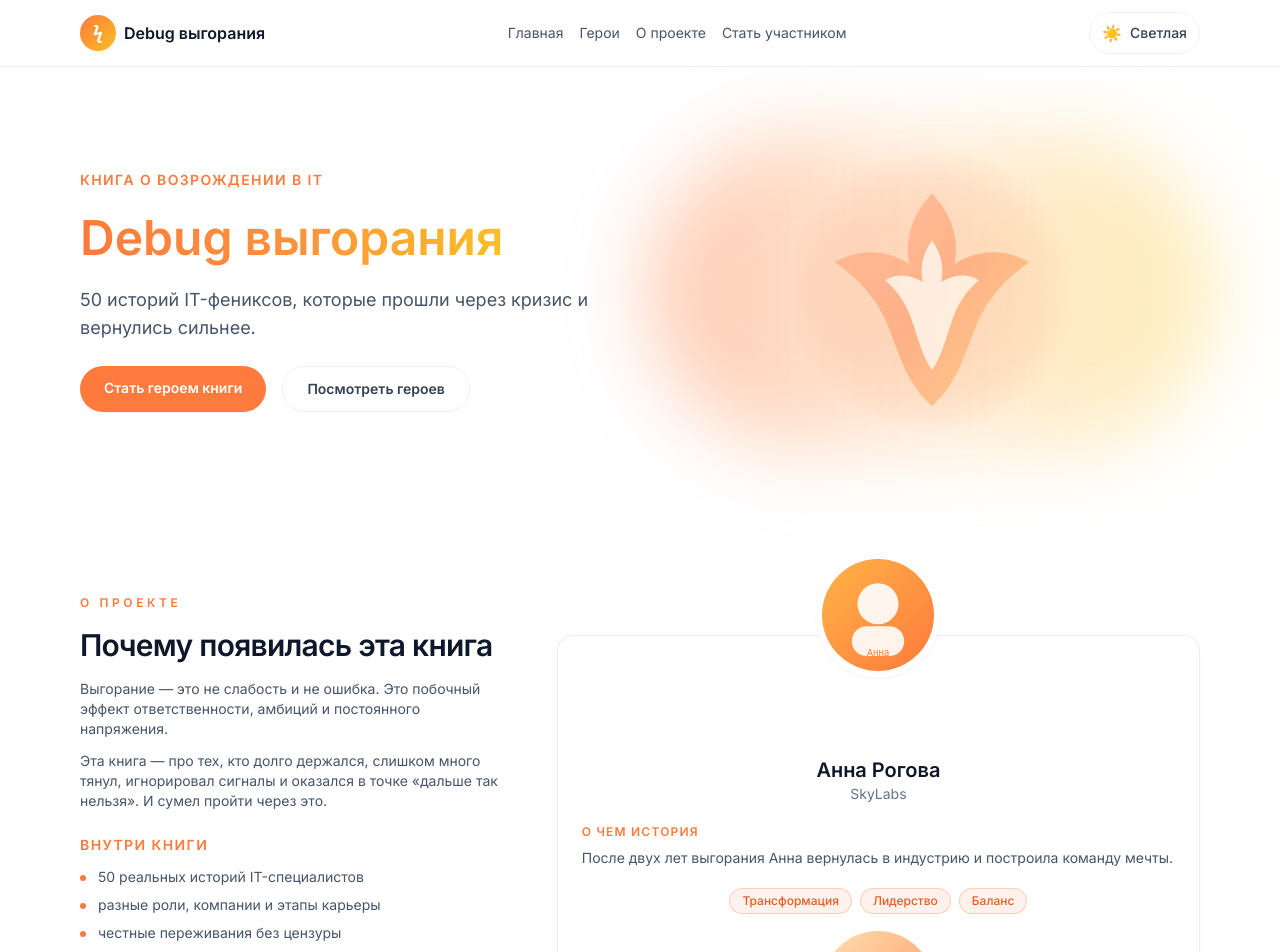
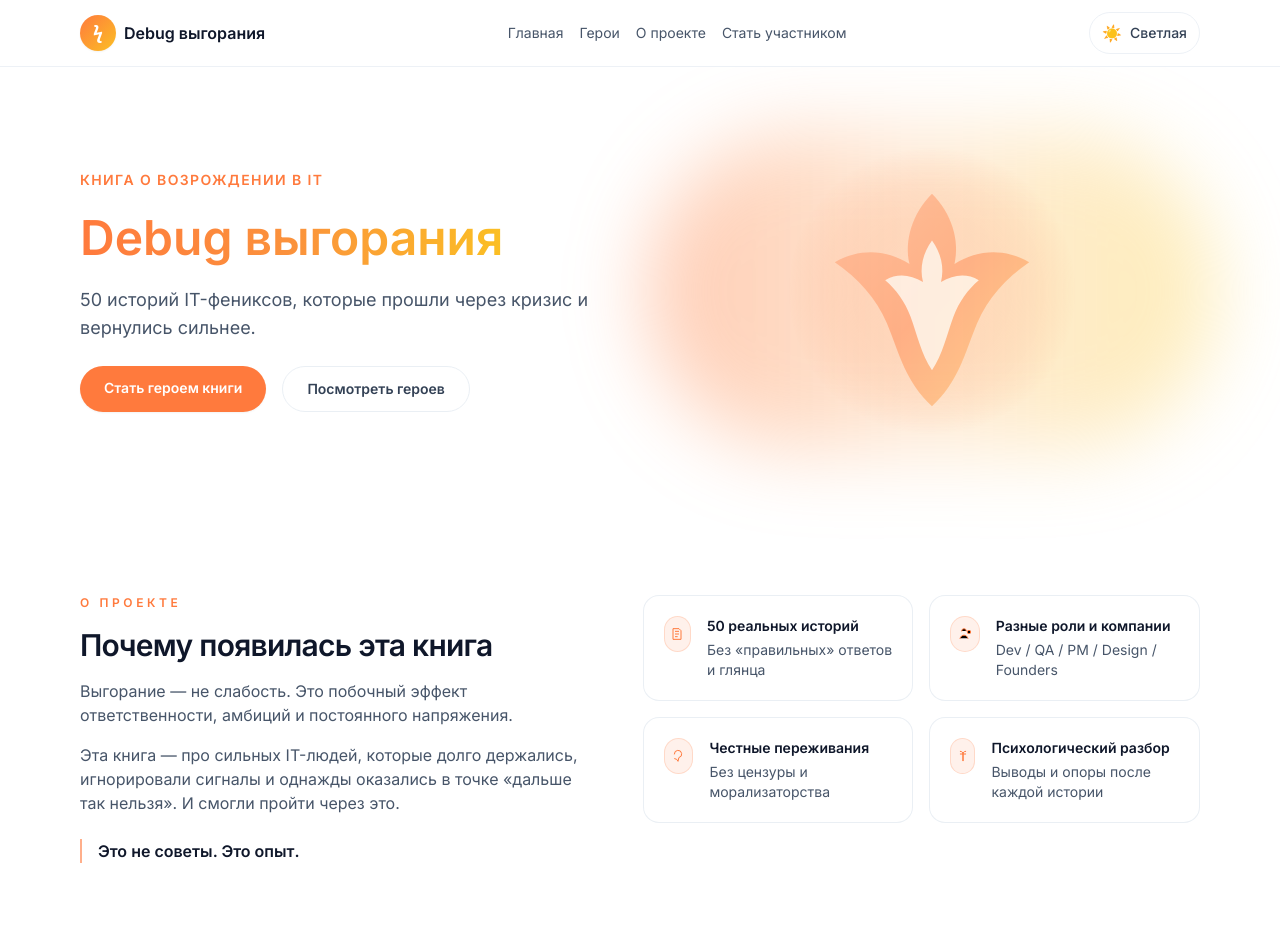
Before and after one commit to spiderpoul/phoenix-project-site, a Next.js app: page / in a window 1280 px wide. Shown: the top 952 px of the page. Built offline with nearby package versions, Linux system fonts and the light colour scheme.

Commit message:
Revise about section layout

```diff
--- a/content/home.json
+++ b/content/home.json
@@ -12,18 +12,29 @@
   "about_manifesto": {
     "title": "Почему появилась эта книга",
     "intro": [
-      "Выгорание — это не слабость и не ошибка. Это побочный эффект ответственности, амбиций и постоянного напряжения.",
-      "Эта книга — про тех, кто долго держался, слишком много тянул, игнорировал сигналы и оказался в точке «дальше так нельзя». И сумел пройти через это."
-    ],
-    "accent_title": "Внутри книги",
-    "bullets": [
-      "50 реальных историй IT-специалистов",
-      "разные роли, компании и этапы карьеры",
-      "честные переживания без цензуры",
-      "психологический разбор и выводы после каждой истории"
+      "Выгорание — не слабость. Это побочный эффект ответственности, амбиций и постоянного напряжения.",
+      "Эта книга — про сильных IT-людей, которые долго держались, игнорировали сигналы и однажды оказались в точке «дальше так нельзя». И смогли пройти через это."
     ],
     "final_line": "Это не советы. Это опыт."
   },
+  "about_features": [
+    {
+      "title": "50 реальных историй",
+      "text": "Без «правильных» ответов и глянца"
+    },
+    {
+      "title": "Разные роли и компании",
+      "text": "Dev / QA / PM / Design / Founders"
+    },
+    {
+      "title": "Честные переживания",
+      "text": "Без цензуры и морализаторства"
+    },
+    {
+      "title": "Психологический разбор",
+      "text": "Выводы и опоры после каждой истории"
+    }
+  ],
   "featured_count": 6,
   "join_cta_title": "Хочешь стать героем книги?",
   "join_cta_bullets": [
--- a/pages/index.js
+++ b/pages/index.js
@@ -2,7 +2,6 @@ import Head from 'next/head';
 import Layout from '../components/Layout';
 import PhoenixAnimation from '../components/PhoenixAnimation';
 import FeaturedHeroes from '../components/FeaturedHeroes';
-import HeroCard from '../components/HeroCard';
 import heroesIndex from '../data/heroes-index.json';
 import home from '../content/home.json';
 
@@ -16,8 +15,6 @@ export default function Home() {
       return (a.name || '').localeCompare(b.name || '', 'ru');
     })
     .slice(0, home.featured_count);
-
-  const aboutHeroes = featuredHeroes.slice(0, 2);
 
   return (
     <Layout>
@@ -55,36 +52,94 @@ export default function Home() {
         </div>
       </section>
 
-      <section className="py-20">
-        <div className="mx-auto grid max-w-6xl gap-12 px-4 lg:grid-cols-[0.4fr_0.6fr] lg:items-start">
-          <div className="flex flex-col gap-6">
+      <section className="py-14 sm:py-16 lg:py-20">
+        <div className="mx-auto grid max-w-6xl gap-12 px-4 lg:grid-cols-[0.48fr_0.52fr] lg:items-start">
+          <div className="flex max-w-xl flex-col gap-6">
             <div className="flex flex-col gap-4">
               <p className="text-xs font-semibold uppercase tracking-[0.3em] text-ember-500">О проекте</p>
               <h2 className="section-title">{home.about_manifesto.title}</h2>
-              <div className="space-y-3 text-sm text-slate-600 dark:text-slate-300">
+              <div className="space-y-4 text-base text-slate-600 dark:text-slate-300">
                 {home.about_manifesto.intro.map((paragraph) => (
                   <p key={paragraph}>{paragraph}</p>
                 ))}
               </div>
             </div>
-            <div className="space-y-3">
-              <p className="text-sm font-semibold uppercase tracking-widest text-ember-500">
-                {home.about_manifesto.accent_title}
-              </p>
-              <ul className="space-y-2 text-sm text-slate-600 dark:text-slate-300">
-                {home.about_manifesto.bullets.map((item) => (
-                  <li key={item} className="flex gap-3">
-                    <span className="mt-2 h-1.5 w-1.5 rounded-full bg-ember-500" aria-hidden="true" />
-                    <span>{item}</span>
-                  </li>
-                ))}
-              </ul>
+            <div className="border-l-2 border-ember-500/60 pl-4 text-base font-semibold text-slate-900 dark:text-white">
+              {home.about_manifesto.final_line}
             </div>
-            <p className="text-base font-semibold text-slate-900 dark:text-white">{home.about_manifesto.final_line}</p>
           </div>
-          <div className="grid gap-6 pt-10 sm:grid-cols-2 lg:grid-cols-1">
-            {aboutHeroes.map((hero) => (
-              <HeroCard key={hero.slug} hero={hero} />
+          <div className="grid gap-4 sm:grid-cols-2">
+            {home.about_features.map((feature, index) => (
+              <div
+                key={feature.title}
+                className="flex gap-4 rounded-2xl border border-slate-200/70 bg-white/70 p-5 text-sm text-slate-600 transition hover:-translate-y-1 hover:border-ember-500/60 hover:shadow-md hover:shadow-ember-500/10 dark:border-slate-800/80 dark:bg-slate-900/60 dark:text-slate-300"
+              >
+                <div className="flex h-9 w-9 items-center justify-center rounded-full border border-ember-500/20 bg-ember-500/10 text-ember-500">
+                  {index === 0 && (
+                    <svg viewBox="0 0 24 24" aria-hidden="true" className="h-4 w-4">
+                      <path
+                        d="M6 4h9l3 3v13H6V4Z"
+                        fill="none"
+                        stroke="currentColor"
+                        strokeWidth="1.5"
+                      />
+                      <path d="M9 8h6M9 12h6M9 16h4" stroke="currentColor" strokeWidth="1.5" />
+                    </svg>
+                  )}
+                  {index === 1 && (
+                    <svg viewBox="0 0 24 24" aria-hidden="true" className="h-4 w-4">
+                      <path
+                        d="M7 7.5a3.5 3.5 0 1 1 7 0"
+                        stroke="currentColor"
+                        strokeWidth="1.5"
+                        strokeLinecap="round"
+                      />
+                      <path
+                        d="M4.5 18.5c.9-2.8 3.4-4.7 6-4.7s5.1 1.9 6 4.7"
+                        stroke="currentColor"
+                        strokeWidth="1.5"
+                        strokeLinecap="round"
+                      />
+                      <circle cx="18" cy="9" r="2.5" stroke="currentColor" strokeWidth="1.5" />
+                    </svg>
+                  )}
+                  {index === 2 && (
+                    <svg viewBox="0 0 24 24" aria-hidden="true" className="h-4 w-4">
+                      <path
+                        d="M6.5 9a5.5 5.5 0 1 1 6.8 5.4L12 20l-2-3-3-1"
+                        fill="none"
+                        stroke="currentColor"
+                        strokeWidth="1.5"
+                        strokeLinecap="round"
+                        strokeLinejoin="round"
+                      />
+                    </svg>
+                  )}
+                  {index === 3 && (
+                    <svg viewBox="0 0 24 24" aria-hidden="true" className="h-4 w-4">
+                      <path
+                        d="M8 5c2.5 0 4 1.6 4 4.2V19"
+                        fill="none"
+                        stroke="currentColor"
+                        strokeWidth="1.5"
+                        strokeLinecap="round"
+                      />
+                      <path
+                        d="M16 5c-2.5 0-4 1.6-4 4.2V19"
+                        fill="none"
+                        stroke="currentColor"
+                        strokeWidth="1.5"
+                        strokeLinecap="round"
+                      />
+                      <path d="M8 9h8" stroke="currentColor" strokeWidth="1.5" strokeLinecap="round" />
+                    </svg>
+                  )}
+                </div>
+                <div className="space-y-1">
+                  <h3 className="text-sm font-semibold text-slate-900 dark:text-white">{feature.title}</h3>
+                  <p className="text-sm text-slate-600 dark:text-slate-300">{feature.text}</p>
+                </div>
+              </div>
             ))}
           </div>
         </div>
```
